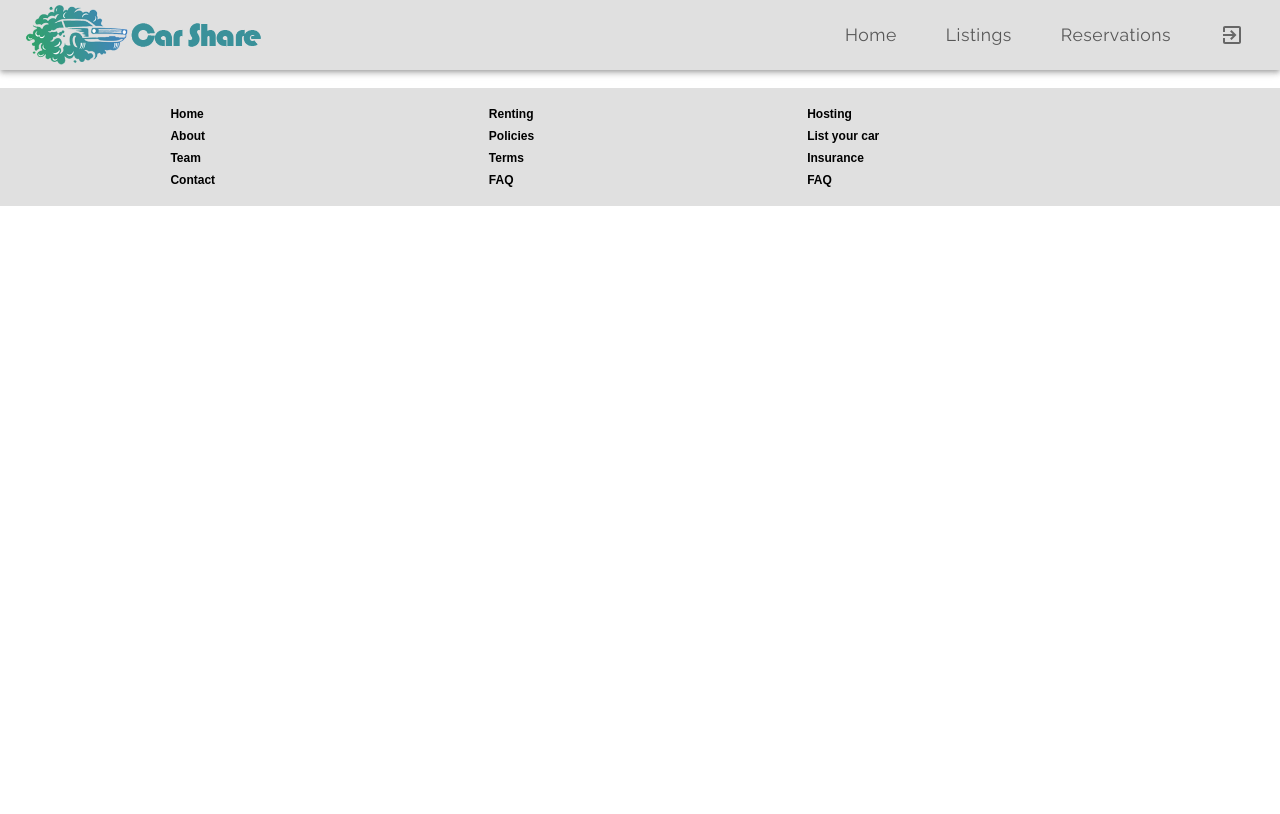
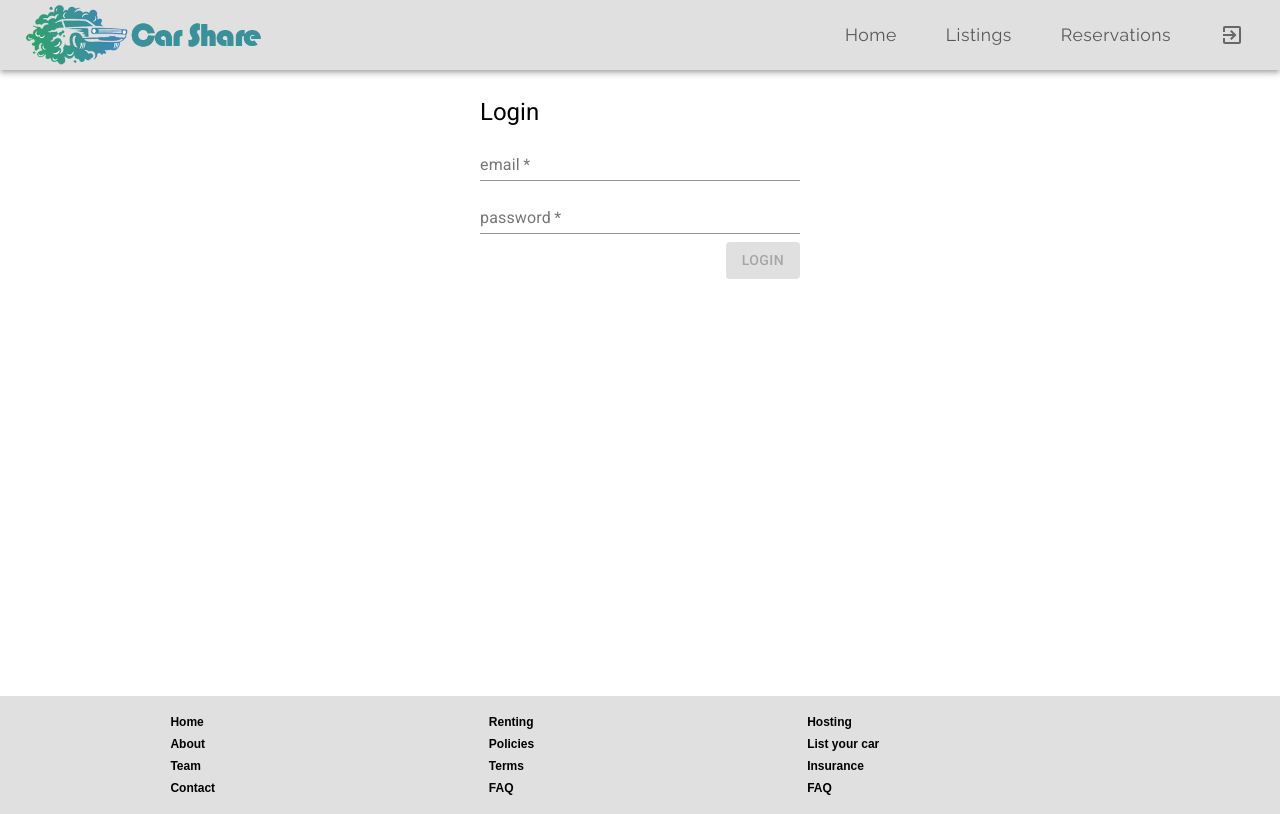
Before and after one commit to vadzimk/car_sharing, a React (Create React App) app in the folder client/: page /login in a window 1280 px wide. Built offline with nearby package versions, Linux system fonts and the light colour scheme.

Commit message:
create login client component

```diff
--- /dev/null
+++ b/client/src/components/Login/LoginFields.js
@@ -0,0 +1,58 @@
+import React from 'react';
+import {Form} from 'formik';
+import {GridContainer, GridItem} from '../ui/GridRenamed.js';
+import {Button, TextField} from '@material-ui/core';
+
+const LoginFields = (props) => {
+
+  return (
+    <Form onSubmit={props.handleSubmit}>
+      <GridContainer
+        direction="column"
+        justifyContent="flex-start"
+        alignItems="stretch"
+        spacing={1}
+      >
+        <GridItem>
+          <TextField
+            name="email"
+            label="email"
+            fullWidth
+            size="small"
+            required
+            value={props.values.email}
+            error={Boolean(props.errors.email)}
+            helperText={props.errors.email}
+            onChange={props.handleChange}
+          />
+        </GridItem>
+        <GridItem>
+          <TextField
+            name="password"
+            label="password"
+            fullWidth
+            size="small"
+            required
+            value={props.values.password}
+            error={Boolean(props.errors.password)}
+            helperText={props.errors.password}
+            onChange={props.handleChange}
+          />
+        </GridItem>
+        <GridItem container justifyContent="flex-end">
+          <Button
+            type="submit"
+            color="secondary"
+            variant="contained"
+            disabled={!props.dirty || !props.isValid}
+          >
+            Login
+          </Button>
+        </GridItem>
+
+      </GridContainer>
+    </Form>
+  );
+};
+
+export default LoginFields;
--- /dev/null
+++ b/client/src/components/Login/index.js
@@ -0,0 +1,57 @@
+/* eslint-disable */
+import React from 'react';
+import * as yup from 'yup';
+import {Formik} from 'formik';
+import {GridContainer, GridItem} from '../ui/GridRenamed.js';
+import {makeStyles, Typography} from '@material-ui/core';
+import LoginFields from './LoginFields.js';
+
+const useStyles = makeStyles(() => ({
+  column: {
+    marginBottom: '3em',
+    width: '20em',
+    height: '35em',
+  },
+}));
+
+const Login = () => {
+  const classes = useStyles();
+
+  const initialValues = {
+    email: '',
+    password: '',
+  };
+
+  const validationSchema = yup.object().shape({
+    email: yup.string().email().required('required'),
+    password: yup.string().required('required'),
+  });
+
+  const onSubmit = async (values) => {
+    const success = await userService.login(values);
+    // TODO redirect to booking selection
+  };
+
+  return (
+    <GridContainer direction="row" justifyContent="center">
+      <GridItem className={classes.column}>
+        <GridContainer direction="column" justifyContent="flex-start"
+                       spacing={1}>
+          <GridItem>
+            <Typography variant="h5">Login</Typography>
+          </GridItem>
+          <GridItem>
+            <Formik
+              initialValues={initialValues}
+              validationSchema={validationSchema}
+              onSubmit={onSubmit}
+              component={LoginFields}
+            />
+          </GridItem>
+        </GridContainer>
+      </GridItem>
+    </GridContainer>
+  );
+};
+
+export default Login;
--- a/client/src/components/SignUp/SignupFields.js
+++ b/client/src/components/SignUp/SignupFields.js
@@ -165,7 +165,7 @@ const SignupFields = (props) => {
             type="submit"
             color="secondary"
             variant="contained"
-            // disabled={!props.dirty || !props.isValid}
+            disabled={!props.dirty || !props.isValid}
           >
             Sign up
           </Button>
--- a/client/src/components/SignUp/index.js
+++ b/client/src/components/SignUp/index.js
@@ -18,11 +18,6 @@ const useStyles = makeStyles(() => ({
     marginBottom: '3em',
     width: '20em',
   },
-  label: {
-    marginLeft: 0,
-    marginRight: '1em',
-  },
-
 }));
 
 const SignUp = () => {
@@ -74,10 +69,9 @@ const SignUp = () => {
       delete newUser.country;
       const success = await userService.signUp(newUser);
       if (success) {
-        history.push('/');
         resetForm(initialValues);
-        // TODO check parameters to dispatch
         dispatch(actions.setNotification('You\'ve signed up', 'success'));
+        history.push('/login');
       } else {
         dispatch(actions.setNotification('Error occurred', 'error'));
       }
--- a/client/src/routes.js
+++ b/client/src/routes.js
@@ -1,5 +1,6 @@
 import React from 'react';
 import SignUp from './components/SignUp';
+import Login from  './components/Login';
 
 const dummy = (content) => {
   return function NotImplemented () {
@@ -23,6 +24,11 @@ const routes = [
     path: '/signup',
     label: 'Sign up',
     component: SignUp,
+  },
+  {
+    path: '/login',
+    label: 'Login',
+    component: Login,
   },
   {
     path: '/listings',
--- a/client/src/services/userSevice.js
+++ b/client/src/services/userSevice.js
@@ -23,5 +23,10 @@ const signUp = async (newUser) => {
   }
 };
 
-const userService = {getAllCountries, signUp};
+const login = async ()=>{
+  // TODO not implemented
+  return true;
+};
+
+const userService = {getAllCountries, signUp, login};
 export default userService;
--- a/client/src/state/state.js
+++ b/client/src/state/state.js
@@ -7,7 +7,8 @@ const initialState = {
 
 export const StateContext = createContext([
   initialState,
-  () => initialState,
+  // eslint-disable-next-line no-unused-vars
+  (action) => initialState,
 ]);
 
 export const StateProvider = ({
```
